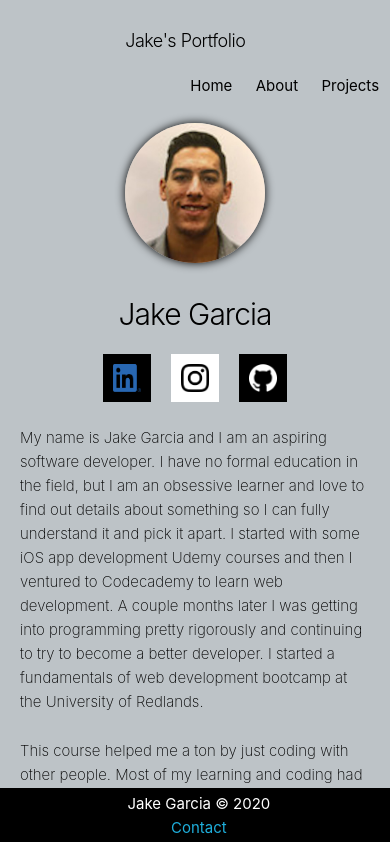
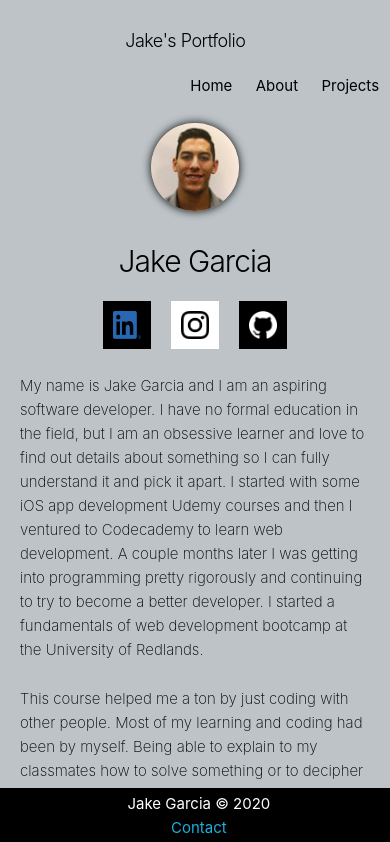
Before and after one commit to jgarcia4444/portfolio, a React (Create React App) app: page /about in a window 390 px wide. Shown: the top 842 px of the page. Built offline with nearby package versions, Linux system fonts and the light colour scheme.

Commit message:
minor change to phone specifics and about portrait size.

```diff
--- a/src/App.css
+++ b/src/App.css
@@ -248,7 +248,7 @@ p {
 }
 
 #about-portrait {
-  width: 40%;
+  width: 25%;
   box-shadow: 0 0 10px;
   border-radius: 50%;
 }
--- a/src/components/Contact.js
+++ b/src/components/Contact.js
@@ -19,7 +19,7 @@ const Contact = () => {
                     <tr>
                         <td>Phone</td>
                         <td>(760)-892-4561</td>
-                        <td>Please leave a voicemail and i will return your call as soon as possible. Texts are also fine.</td>
+                        <td>I will try my best to answer all calls. Texts are also fine.</td>
                     </tr>
                 </table>
             </div>
```
